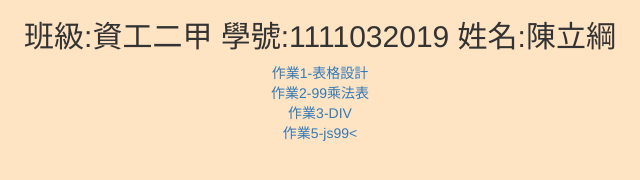
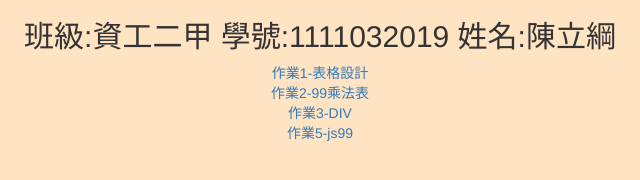
Before and after one commit to billy9466/web, a plain HTML site: page index.html in a window 1280 px wide. Shown: the full height of the page, 320-960 px from the left. Drawn offline with nearby package versions, Linux system fonts and the light colour scheme.

Commit message:
Update index.html

```diff
--- a/index.html
+++ b/index.html
@@ -21,6 +21,6 @@
         <br>
         <a href="https://billy9466.github.io/div/">作業3-DIV</a>
         <br>
-        <a href="https://billy9466.github.io/js99/">作業5-js99<
+        <a href="https://billy9466.github.io/js99/">作業5-js99</a>
     </center>
 </body>
```
